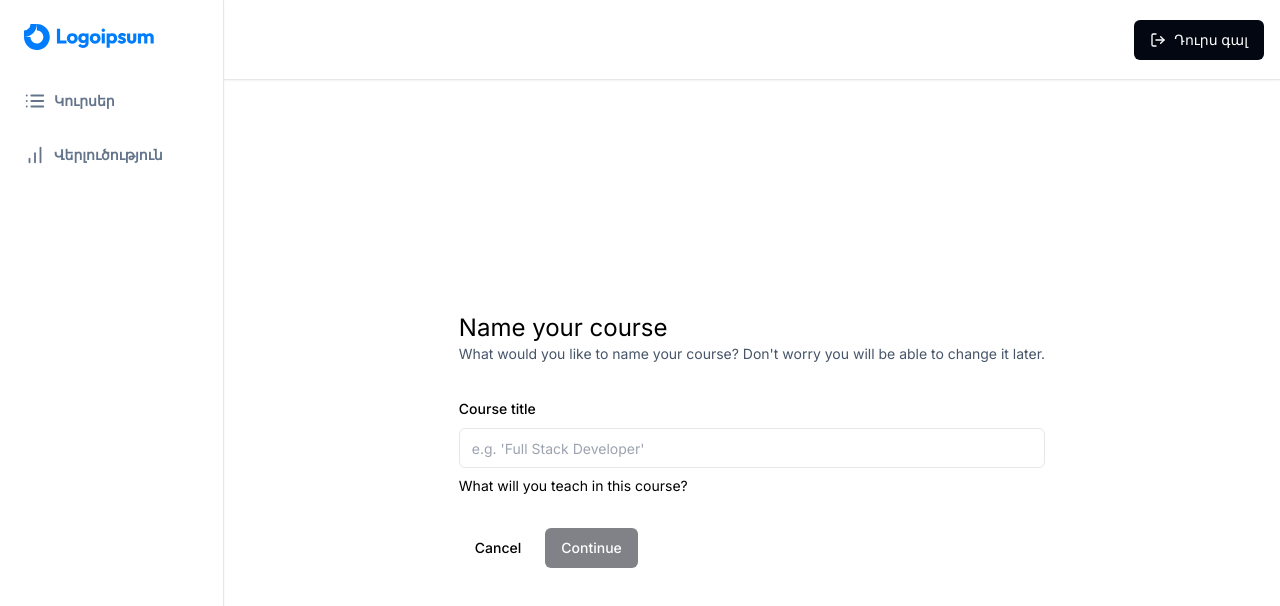
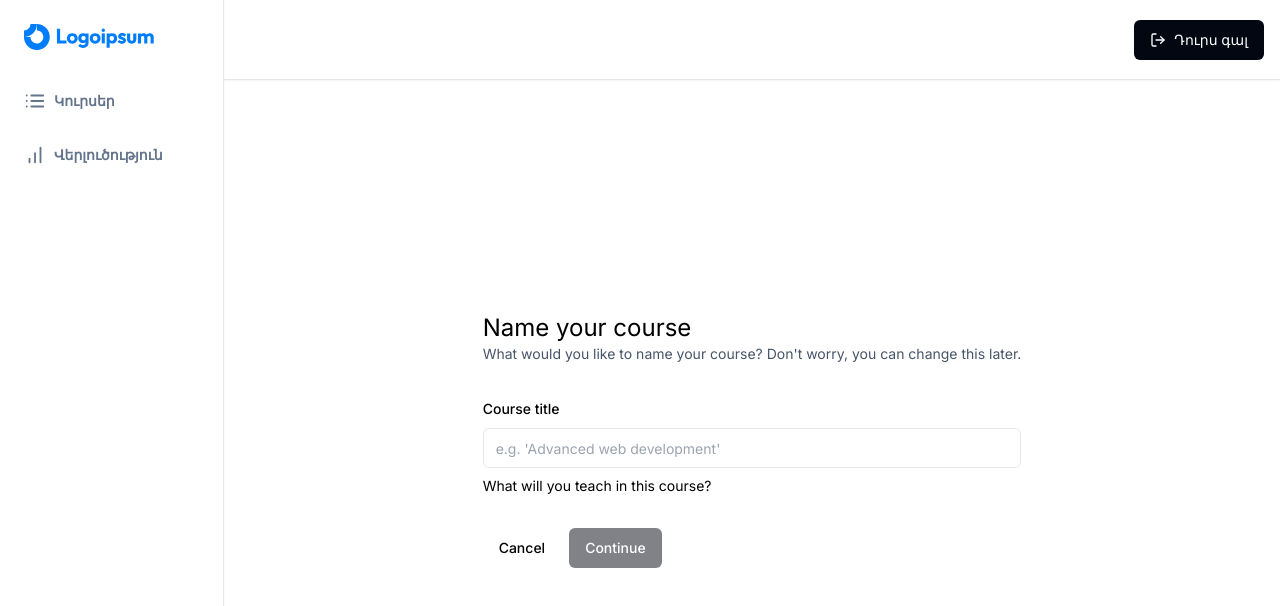
Before and after one commit to petrosyanhovo/self-learning-website, a Next.js app: page /teacher/create in a window 1280 px wide. Shown: the top 606 px of the page. Built offline with nearby package versions, Linux system fonts and the light colour scheme.

Commit message:
Resolved 500 Error

```diff
--- a/lib/db.ts
+++ b/lib/db.ts
@@ -1,4 +1,6 @@
 import { PrismaClient } from "@prisma/client";
+
+const prisma = new PrismaClient()
 
 declare global {
   var prisma: PrismaClient | undefined;
--- a/src/app/(dashboard)/(routes)/teacher/create/page.tsx
+++ b/src/app/(dashboard)/(routes)/teacher/create/page.tsx
@@ -1,4 +1,4 @@
-"use client"
+"use client";
 
 import * as z from "zod";
 import axios from "axios";
@@ -6,22 +6,19 @@ import { zodResolver } from "@hookform/resolvers/zod";
 import { useForm } from "react-hook-form";
 import { useRouter } from "next/navigation";
 import Link from "next/link";
-import toast from "react-hot-toast/headless";
-
+import toast from "react-hot-toast";
 
 import {
   Form,
   FormControl,
   FormDescription,
   FormField,
+  FormLabel,
+  FormMessage,
   FormItem,
-    FormLabel,
-    FormMessage
-} from '@/components/ui/form';
+} from "@/components/ui/form";
 import { Button } from "@/components/ui/button";
 import { Input } from "@/components/ui/input";
-
-
 
 const formSchema = z.object({
   title: z.string().min(1, {
@@ -38,11 +35,11 @@ const CreatePage = () => {
     },
   });
 
-    const {isSubmitting, isValid} = form.formState;
+  const { isSubmitting, isValid } = form.formState;
 
   const onSubmit = async (values: z.infer<typeof formSchema>) => {
     try {
-            let response = await axios.post("/api/courses", values);
+      const response = await axios.post("/api/courses", values);
       router.push(`/teacher/courses/${response.data.id}`);
       toast.success("Course created");
     } catch {
@@ -51,13 +48,13 @@ const CreatePage = () => {
   }
 
   return (
-        <div className='max-w-5xl mx-auto flex md:items-center md:justify-center h-full p-6'>
+    <div className="max-w-5xl mx-auto flex md:items-center md:justify-center h-full p-6">
       <div>
         <h1 className="text-2xl">
           Name your course
         </h1>
         <p className="text-sm text-slate-600">
-                    What would you like to name your course? Don&apos;t worry you will be able to change it later.
+          What would you like to name your course? Don&apos;t worry, you can change this later.
         </p>
         <Form {...form}>
           <form
@@ -67,31 +64,38 @@ const CreatePage = () => {
             <FormField
               control={form.control}
               name="title"
-                            render={({field}) => {
-                                return <FormItem>
+              render={({ field }) => (
+                <FormItem>
                   <FormLabel>
                     Course title
                   </FormLabel>
                   <FormControl>
                     <Input
                       disabled={isSubmitting}
-                                            placeholder="e.g. 'Full Stack Developer'"
-                                            {...field} />
+                      placeholder="e.g. 'Advanced web development'"
+                      {...field}
+                    />
                   </FormControl>
                   <FormDescription>
                     What will you teach in this course?
                   </FormDescription>
                   <FormMessage />
-                                </FormItem>;
-                            }}
+                </FormItem>
+              )}
             />
             <div className="flex items-center gap-x-2">
-                            <Link href='/'>
-                                <Button type="button" variant='ghost'>
+              <Link href="/">
+                <Button
+                  type="button"
+                  variant="ghost"
+                >
                   Cancel
                 </Button>
               </Link>
-                            <Button type="submit" disabled={!isValid || isSubmitting}>
+              <Button
+                type="submit"
+                disabled={!isValid || isSubmitting}
+              >
                 Continue
               </Button>
             </div>
--- a/src/lib/db.ts
+++ b/src/lib/db.ts
@@ -1,4 +1,4 @@
-import {PrismaClient} from "@prisma/client";
+import { PrismaClient } from "@prisma/client";
 
 declare global {
     var prisma: PrismaClient | undefined;
--- /dev/null
+++ b/src/lib/teacher.ts
@@ -0,0 +1,3 @@
+export const isTeacher = (userId?: string | null) => {
+    return userId === process.env.NEXT_PUBLIC_TEACHER_ID;
+  }
```
Also changed, not shown: src/app/api/courses/route.ts (+7 -6 lines), src/middleware.ts (line endings or trailing spaces). Lines whose indentation alone changed are shown as unchanged.
